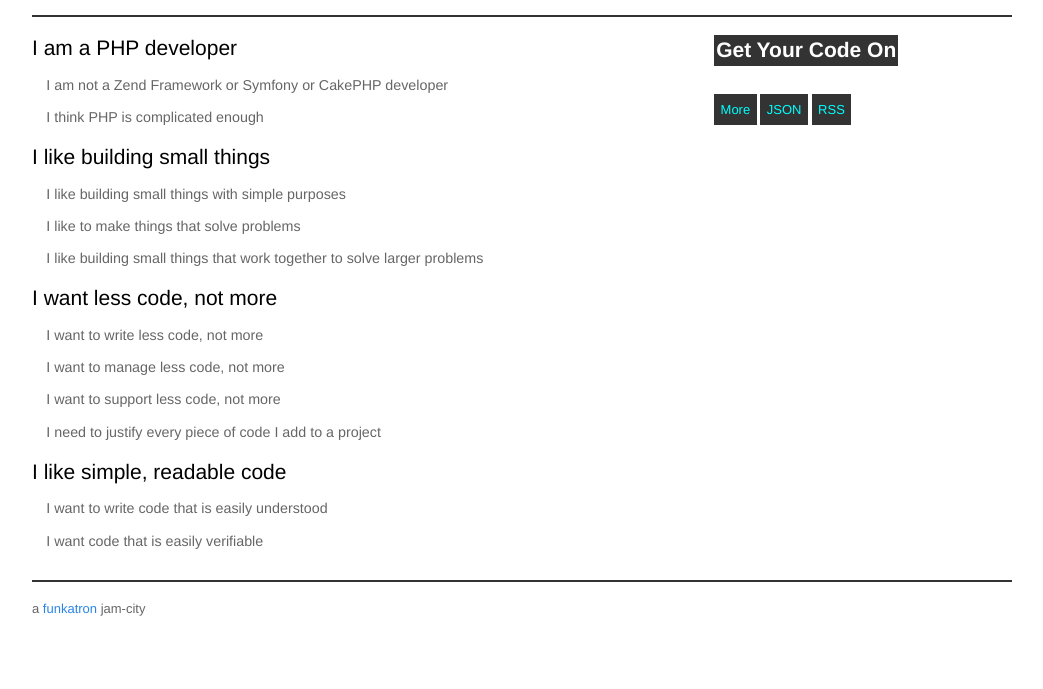
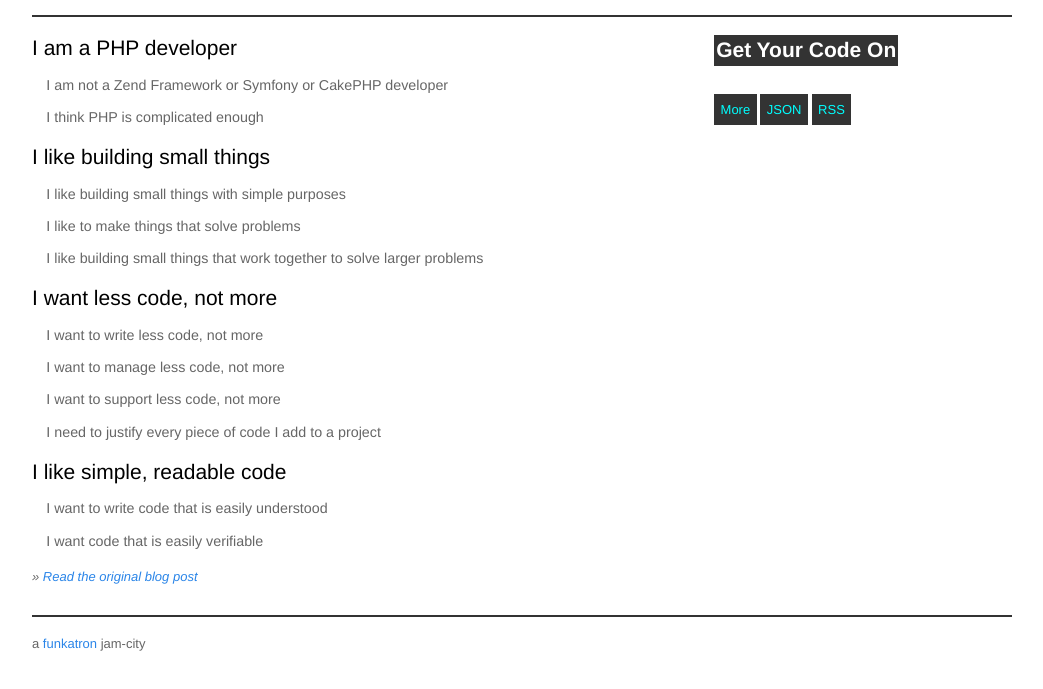
Before and after one commit to microphp/microphp.github.com, a plain HTML site: page index.html in a window 1280 px wide. Shown: the part 101-790 px from the top of the page, without its empty margins (118-1161 px from the left). Drawn offline with nearby package versions, Linux system fonts and the light colour scheme; a script that the page names is missing.

Commit message:
add link to blog

```diff
--- a/index.html
+++ b/index.html
@@ -98,6 +98,8 @@
 				<li>I want to write code that is easily understood</li>
 				<li>I want code that is easily verifiable</li>
 				</ul>
+
+				<p><em>&raquo; <a href="http://funkatron.com/posts/the-microphp-manifesto.html">Read the original blog post</a></em></p>
 			</div>
 
 			<div class="four columns sidebar-content"> <!-- sidebar -->
```
